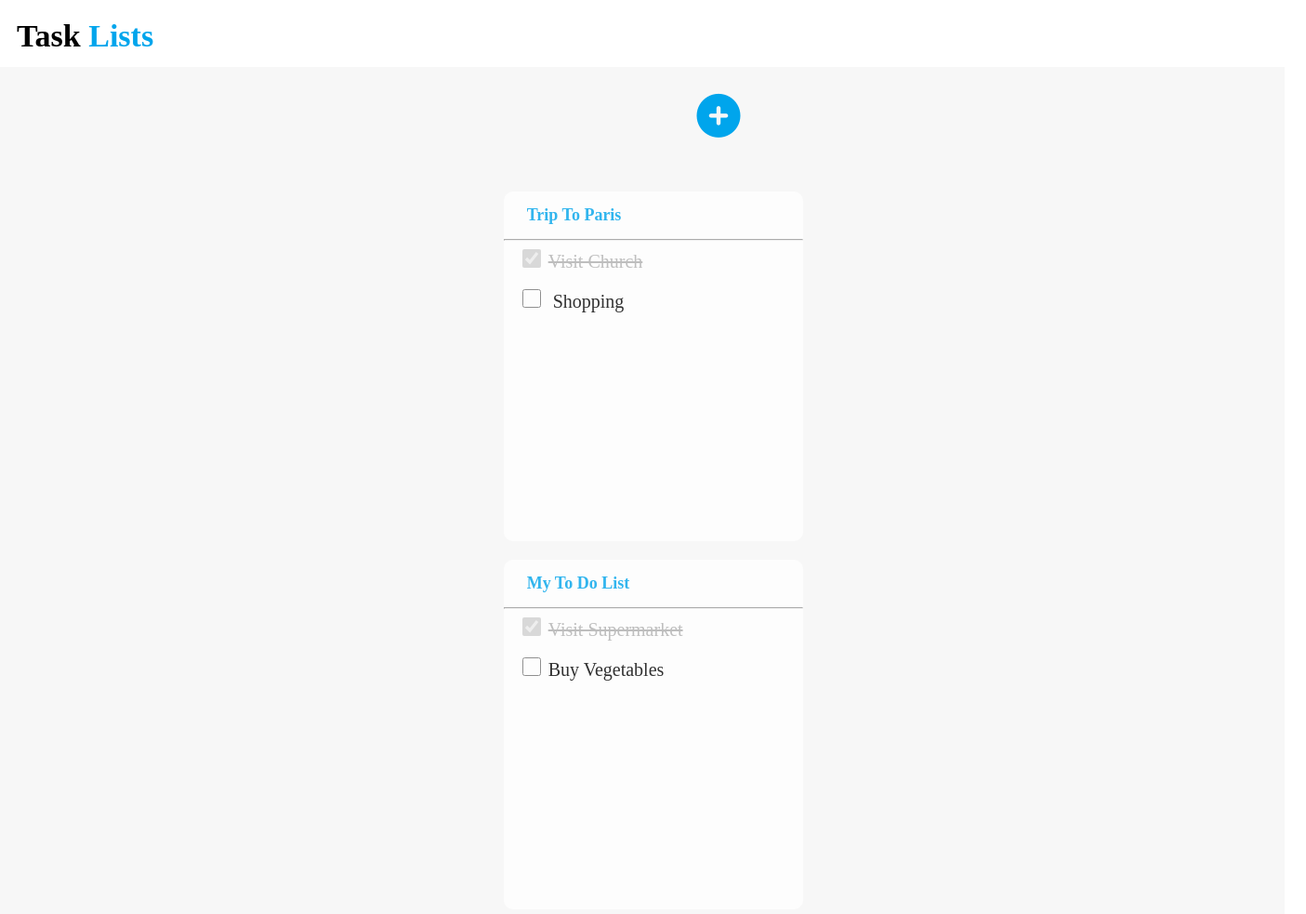
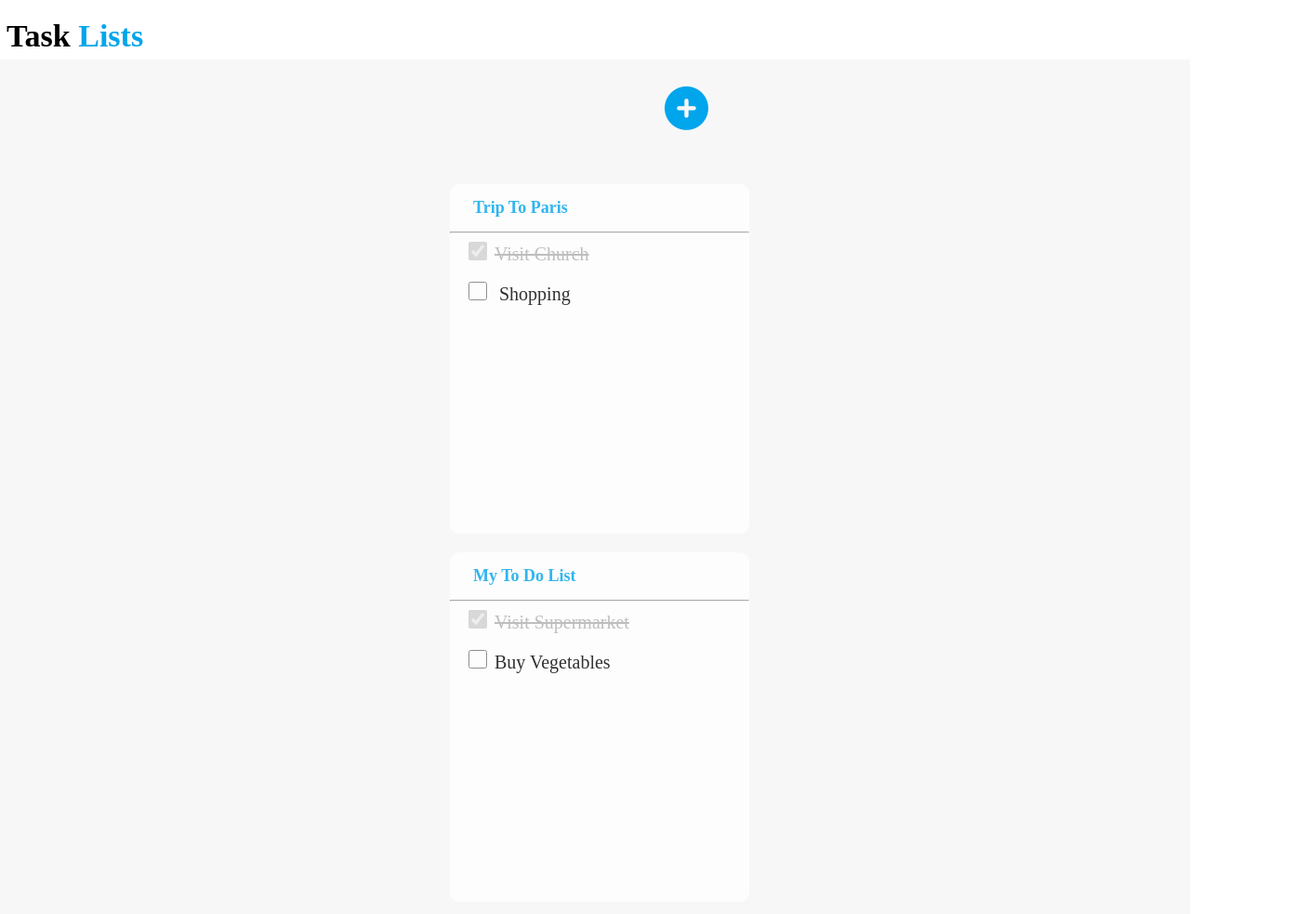
Before and after one commit to jdheeraj536/css-project-2, a plain HTML site: page index.html in a window 1280 px wide. Shown: the top 983 px of the page at 93% size, 1405 px wide, since content can reach past the window. Drawn offline with Linux system fonts and the light colour scheme.

Commit message:
first commit

```diff
--- a/index.html
+++ b/index.html
@@ -17,7 +17,7 @@
    <a style="color: black;" href="./page2.html"> <div class="content">Task <span>Lists</span></div></a>
   </div>
 
-  <div class="full-background"><a style="text-decoration: none;" href="page2.html"> <i class="fa-solid fa-circle-plus icon"></i></a>
+  <div class="full-background"><a style="text-decoration: none;" href="page2.html"> <i class="fa-solid fa-circle-plus icon"></i><span class="add1">Add New Task</span></a>
 
    <div class="container">
     <div class="item">
--- a/style.css
+++ b/style.css
@@ -26,7 +26,8 @@ span{
 @media only screen and (min-width:360px) and (max-width:1282px)  {
     .content{
         font-size: 34px;
-        margin-left: -107px;
+        position: absolute;
+        left: 7px;
     }
 
 }
@@ -44,8 +45,11 @@ span{
 @media only screen and (min-width:360px) and (max-width:1282px) {
     .full-background{
         height: 190vh;
-        margin-top: -44px;
-        width: 108vw;
+        margin-top: -52px;
+        width: 100vw;
+        position: absolute;
+        left: 0;
+        right: 0;
     }
 }
 
@@ -59,7 +63,7 @@ span{
 }
 @media only screen and (min-width:360px) and (max-width:1282px)  {
     .icon{
-        margin-left:-80px ;
+        margin-left:-53px ;
     }
 }
 .add1{
@@ -70,6 +74,12 @@ span{
     position: relative;
     top: 19px;
     opacity: 0.8;
+}
+@media only screen and (min-width:360px) and (max-width:1282px) {
+    .add1{
+        visibility: hidden;
+    }
+
 }
 .container{
     display: flex;
@@ -120,7 +130,7 @@ span{
 @media only screen and (min-width:360px) and (max-width:1282px)  {
     .item{
         width: 322px;
-        margin-left: -21px;
+        margin-left: -34px;
         height: 47vh;
     }
 }
```
